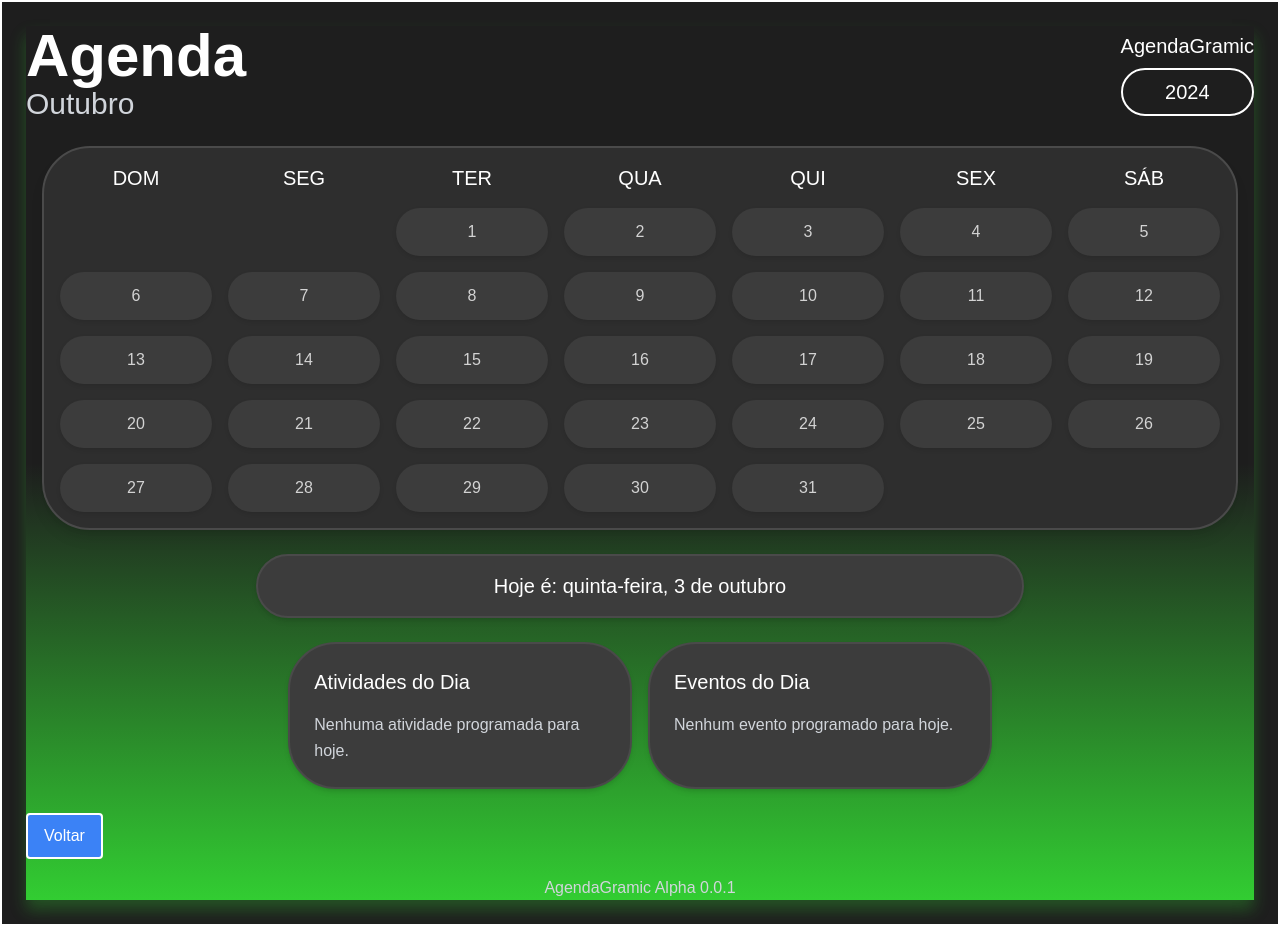
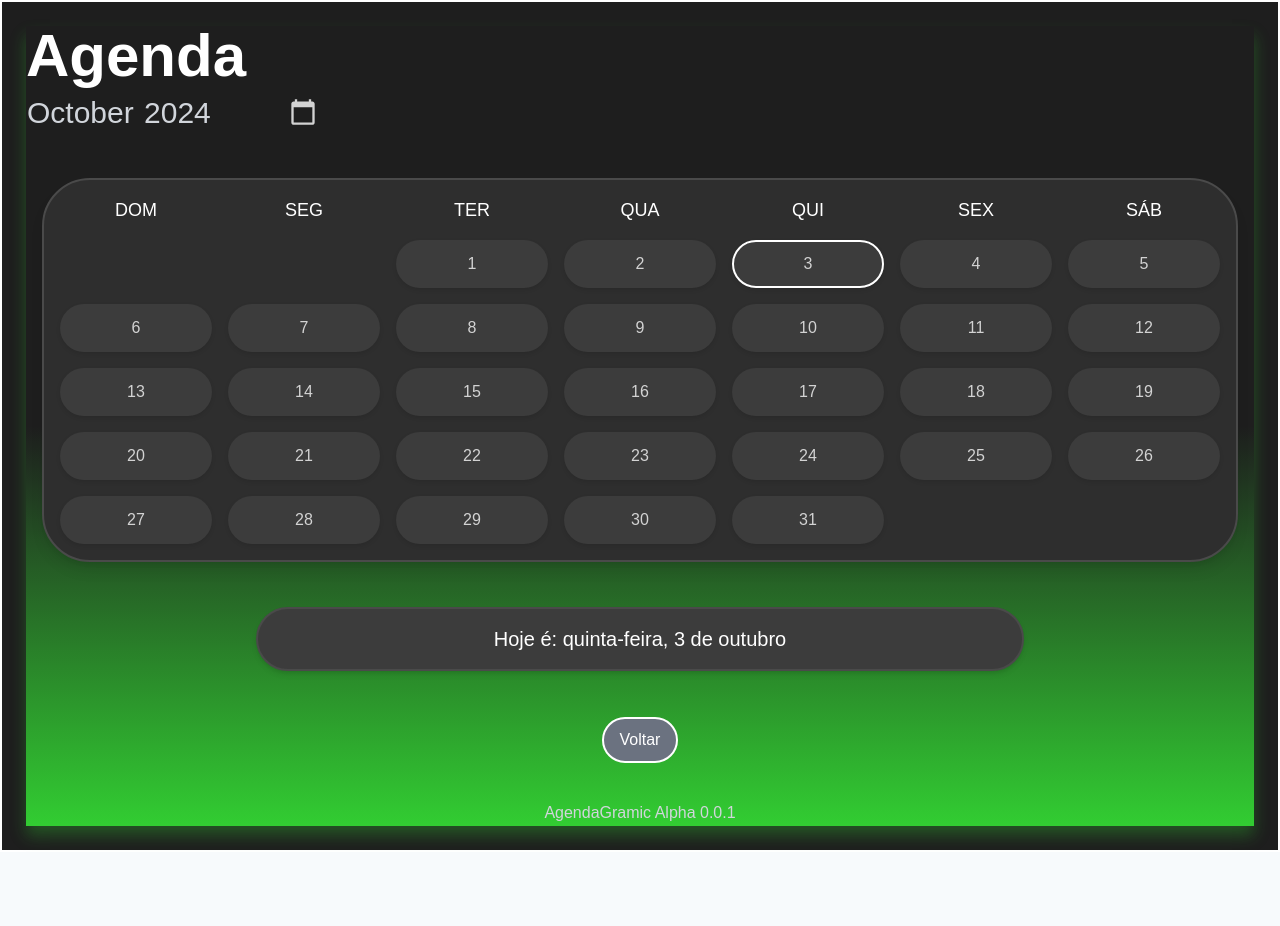
Before and after one commit to BrunoEAH/Agendagramic, a Nuxt app in the folder Agendagramic-Nuxt/: page /profile/agenda in a window 1280 px wide. After the commit the page ends 852 px from the top, so only its background shows below. Built offline with nearby package versions, Linux system fonts and the light colour scheme.

Commit message:
Ajustes na agenda - SINCRONIZAÇÃO CONCLUIDA

```diff
--- a/Agendagramic-Nuxt/pages/profile/agenda/index.vue
+++ b/Agendagramic-Nuxt/pages/profile/agenda/index.vue
@@ -1,24 +1,22 @@
 <template>
   <div class="min-h-screen bg-dark-gray p-6 flex flex-col justify-between border-white border-2">
     <div class="bg-gradient-green-inverse shadow-green min-h-screen flex flex-col justify-between">
-      <!-- Cabeçalho do calendário com título e mês -->
+      <!-- Cabeçalho do calendário com título e seleção de mês e ano -->
       <div class="flex justify-between items-center mb-6">
-        <!-- Nome grande "Agenda" e mês -->
+        <!-- Nome grande "Agenda" -->
         <div>
           <h1 class="text-6xl font-bold text-white">Agenda</h1>
-          <h2 class="text-3xl font-normal text-gray-300">{{ currentMonth }}</h2>
-        </div>
 
-        <!-- Nome do Projeto e Ano -->
-        <div class="text-center">
-          <h3 class="text-lg font-medium text-white">AgendaGramic</h3>
-          <div class="border-2 border-white rounded-full px-6 py-2 text-xl mt-2 text-white">
-            {{ currentYear }}
-          </div>
+          <!-- Seleção de mês e ano -->
+          <input
+            type="month"
+            v-model="selectedDate"
+            class="text-3xl font-normal text-gray-300 bg-transparent border-none focus:outline-none cursor-pointer mt-2"
+          />
         </div>
       </div>
 
-      <!-- Contêiner do calendário com bordas arredondadas e borda cinza clara -->
+      <!-- Contêiner do calendário com bordas arredondadas -->
       <div class="bg-light-gray p-4 rounded-3xl mx-4 shadow-lg border-2 border-lighter-gray">
         <!-- Dias da semana em português -->
         <div class="grid grid-cols-7 gap-4 text-center text-white text-lg mb-4">
@@ -31,13 +29,16 @@
           <span>SÁB</span>
         </div>
 
-        <!-- Números do calendário com estilo atualizado -->
+        <!-- Números do calendário com destaque no dia atual -->
         <div class="grid grid-cols-7 gap-4">
           <div
             v-for="(day, index) in calendarDays"
             :key="index"
             class="flex items-center justify-center h-12 w-full text-center text-md cursor-pointer bg-medium-gray text-black rounded-md shadow-sm hover:bg-green-500 transition"
-            :class="{'invisible': !day}"
+            :class="{
+              'invisible': !day,
+              'border-2 border-white': isToday(day)
+            }"
             @click="day && goToDate(day)"
           >
             <span>{{ day || '' }}</span>
@@ -50,24 +51,9 @@
         <h3 class="text-xl text-white text-center">Hoje é: {{ currentDateString }}</h3>
       </div>
 
-      <!-- Contêiner das duas caixas principais -->
-      <div class="flex space-x-4 mt-6 max-w-5xl mx-auto">
-        <!-- Caixa de Atividades do Dia -->
-        <div class="bg-medium-gray p-6 rounded-3xl shadow-md border-lighter-gray border-2 flex-1">
-          <h3 class="text-xl text-white mb-4">Atividades do Dia</h3>
-          <p class="text-gray-300">Nenhuma atividade programada para hoje.</p>
-        </div>
-
-        <!-- Caixa de Eventos do Dia -->
-        <div class="bg-medium-gray p-6 rounded-3xl shadow-md border-lighter-gray border-2 flex-1">
-          <h3 class="text-xl text-white mb-4">Eventos do Dia</h3>
-          <p class="text-gray-300">Nenhum evento programado para hoje.</p>
-        </div>
-      </div>
-
-      <!-- Botão Voltar no canto inferior esquerdo -->
-      <div class="mt-6">
-        <button @click="goToProfile" class="bg-blue-500 text-white py-2 px-4 rounded hover:bg-blue-600 border-white border-2">
+      <!-- Botão Voltar -->
+      <div class="mt-6 text-center">
+        <button @click="goToProfile" class="bg-gray-500 text-white py-2 px-4 rounded-full hover:bg-green-500 border-white border-2">
           Voltar
         </button>
       </div>
@@ -81,29 +67,54 @@
 </template>
 
 <script setup>
-import { ref } from 'vue';
+import { ref, watch } from 'vue';
 import { useRouter } from 'vue-router';
 
 // Nome dos meses
 const months = ["Janeiro", "Fevereiro", "Março", "Abril", "Maio", "Junho", "Julho", "Agosto", "Setembro", "Outubro", "Novembro", "Dezembro"];
 
-// Pegar o mês e ano atual
 const currentDate = new Date();
-const currentMonthIndex = currentDate.getMonth();
-const currentMonth = months[currentMonthIndex];
-const currentYear = currentDate.getFullYear();
+const today = currentDate.getDate();
+const todayMonth = currentDate.getMonth();
+const todayYear = currentDate.getFullYear();
+
+const selectedDate = ref(`${todayYear}-${String(todayMonth + 1).padStart(2, '0')}`);
+const currentMonth = ref(months[todayMonth]);
+const currentYear = ref(todayYear);
 const currentDateString = currentDate.toLocaleDateString('pt-BR', { weekday: 'long', day: 'numeric', month: 'long' });
 
-// Obter o número de dias no mês atual
-const daysInMonth = new Date(currentYear, currentMonthIndex + 1, 0).getDate();
-// Obter o dia da semana do primeiro dia do mês (0 = Domingo, 6 = Sábado)
-const firstDayOffset = new Date(currentYear, currentMonthIndex, 1).getDay();
+// Função para verificar se o dia é hoje
+const isToday = (day) => day === today && currentMonth.value === months[todayMonth] && currentYear.value === todayYear;
 
-const calendarDays = ref(
-  Array.from({ length: firstDayOffset }, () => null).concat(
+const updateCalendar = () => {
+  const [year, month] = selectedDate.value.split("-");
+  currentYear.value = parseInt(year, 10);
+  currentMonth.value = months[parseInt(month, 10) - 1];
+  updateCalendarDays();
+};
+
+// Obter os dias no mês selecionado
+const getDaysInMonth = (monthIndex, year) => {
+  const daysInMonth = new Date(year, monthIndex + 1, 0).getDate();
+  const firstDayOffset = new Date(year, monthIndex, 1).getDay();
+  return Array.from({ length: firstDayOffset }, () => null).concat(
     Array.from({ length: daysInMonth }, (_, i) => i + 1)
-  )
-);
+  );
+};
+
+// Função para atualizar os dias do calendário ao mudar de mês ou ano
+const updateCalendarDays = () => {
+  calendarDays.value = getDaysInMonth(months.indexOf(currentMonth.value), currentYear.value);
+};
+
+// Observa quando a data selecionada (mês/ano) é alterada e atualiza o calendário
+watch(selectedDate, () => {
+  updateCalendar();
+});
+
+// Dias no calendário atual
+const calendarDays = ref([]);
+updateCalendarDays();
 
 const router = useRouter();
 
@@ -111,29 +122,24 @@ const goToDate = (day) => {
   router.push(`/profile/agenda/day/${day}`);
 };
 
-// Função para voltar para o perfil (logado)
 const goToProfile = () => {
   router.push('/profile');
 };
 </script>
 
 <style scoped>
-/* Fundo cinza escuro */
 .bg-dark-gray {
   background-color: #1e1e1e;
 }
 
-/* Degradê verde de baixo para cima */
 .bg-gradient-green-inverse {
   background: linear-gradient(to top, #32cd32, transparent 50%);
 }
 
-/* Sombra verde */
 .shadow-green {
   box-shadow: 0 10px 15px rgba(50, 205, 50, 0.3);
 }
 
-/* Contêiner do calendário com bordas arredondadas */
 .bg-light-gray {
   background-color: #2e2e2e;
 }
@@ -146,7 +152,6 @@ const goToProfile = () => {
   border-radius: 48px;
 }
 
-/* Estilos para os dias do calendário */
 .bg-medium-gray {
   background-color: #3c3c3c;
 }
@@ -155,15 +160,6 @@ const goToProfile = () => {
   color: rgb(211, 211, 211);
 }
 
-.text-lg {
-  font-size: 1.25rem;
-}
-
-.text-white {
-  color: white;
-}
-
-/* Estilo para o efeito de hover */
 .hover\:bg-green-500:hover {
   background-color: #32cd32;
 }
@@ -172,40 +168,24 @@ const goToProfile = () => {
   border-radius: 1024px;
 }
 
-/* Estilos de sombra para os dias */
 .shadow-sm {
   box-shadow: 0 2px 4px rgba(0, 0, 0, 0.1);
 }
 
-/* Transição suave ao passar o mouse */
-.transition {
-  transition: background-color 0.3s, box-shadow 0.3s;
-}
-
-/* Ajustes de tamanho para os dias */
 .h-12 {
   height: 3rem;
 }
 
-.text-md {
-  font-size: 1rem;
-}
-
-/* Centralizar o texto nos dias */
-.flex {
-  display: flex;
-}
-
-.items-center {
-  align-items: center;
-}
-
-.justify-center {
-  justify-content: center;
-}
-
-/* Invisibilidade dos dias vazios */
 .invisible {
   visibility: hidden;
 }
+
+.border-white {
+  border-color: white;
+}
+
+input[type="month"]::-webkit-calendar-picker-indicator {
+  filter: invert(1);
+  opacity: 0.8;
+}
 </style>
--- a/Agendagramic-Nuxt/pages/profile/settings/team-management/index.vue
+++ b/Agendagramic-Nuxt/pages/profile/settings/team-management/index.vue
@@ -11,7 +11,7 @@
             Página Inicial
           </button>
           <button
-              @click="goToSettings"
+            @click="goBack"
             class="bg-gray-500 text-white py-2 px-4 rounded-full border-white border-2 transition hover:bg-green-500">
             Voltar
           </button>
@@ -92,9 +92,9 @@
   router.push('/profile');
 };
 
-  // Função para redirecionar para a página de configurações
-  const goToSettings = () => {
-    router.push('/profile/settings');
+// Função para voltar para a página anterior
+const goBack = () => {
+  router.back();
 };
 
 // Função para criar uma nova equipe
```
Lines whose indentation alone changed are shown as unchanged.
